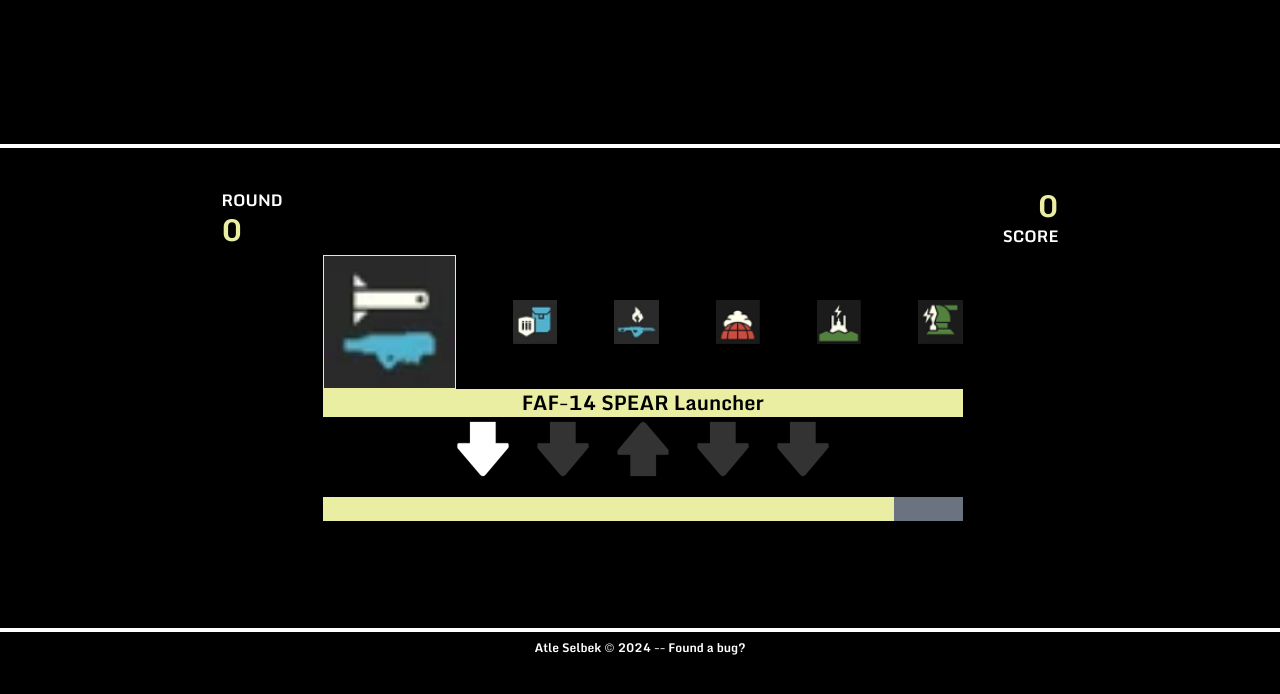
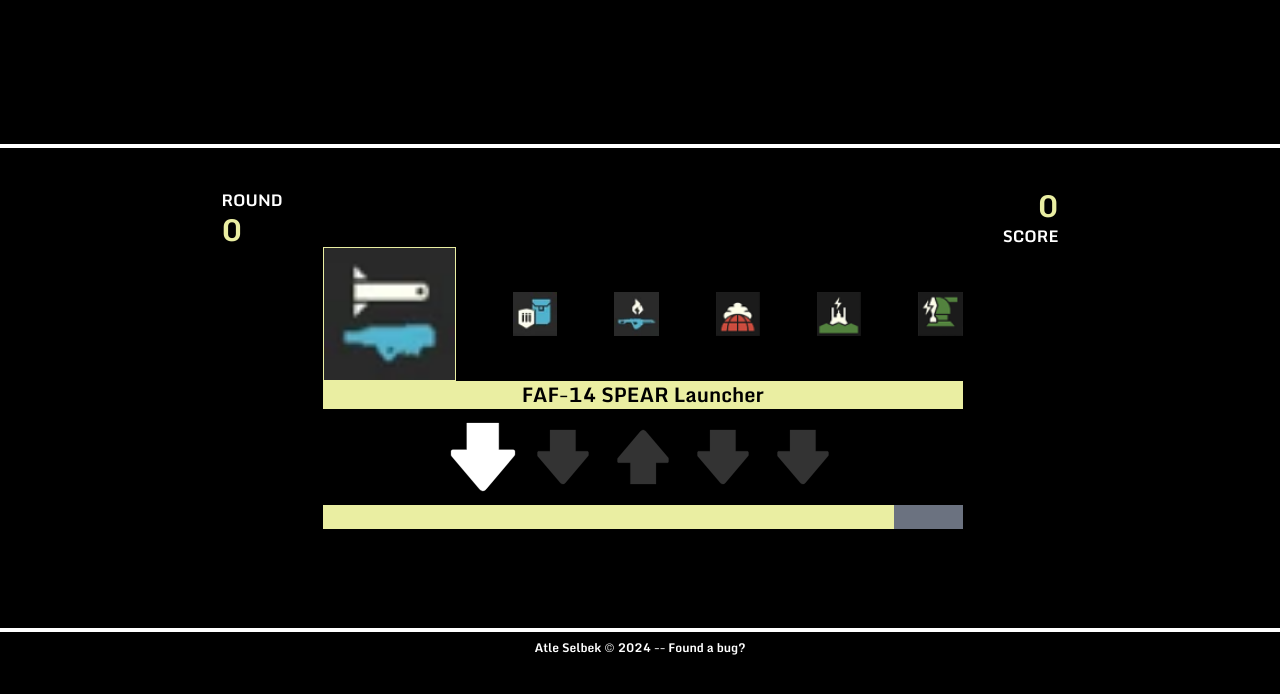
Before and after one commit to Nolux/strathero2, a SvelteKit app: page / in a window 1280 px wide. Both pictures are taken after a click on the button "Press to start!". Shown: the top 694 px of the page. Built offline with nearby package versions, Linux system fonts and the light colour scheme.

Commit message:
animations for arrows

```diff
--- a/src/routes/+page.svelte
+++ b/src/routes/+page.svelte
@@ -251,11 +251,13 @@
             <div class="flex justify-around yellow text-center text-xl">
               {$stratagems[0].name}
             </div>
-            <div class="flex justify-center gap-4 h-20">
+            <div class="flex justify-center gap-4 h-20 mt-4">
               {#each $stratagems[0].keys as keys, i}
                 <div
                   class="h-16 w-16 transition-all bg-white deactive {i == active
-                    ? 'active'
+                    ? 'active scale-125'
+                    : ''} {errorDone && i == active
+                    ? 'red scale-100'
                     : ''} {errorDone ? 'red' : ''} {i < active ? 'done' : ''}"
                   style="mask-image: url(arrows/{keys}.svg); mask-repeat: no-repeat; mask-size: cover; "
                 ></div>
```
